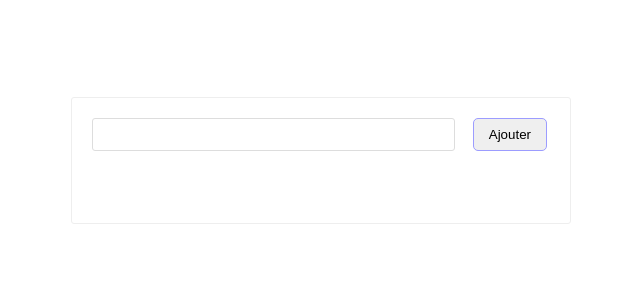
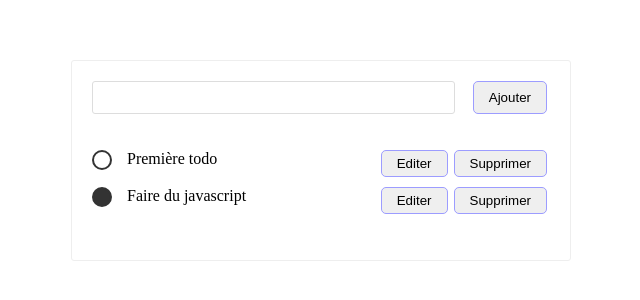
Before and after one commit to DavyR01/Javascript_TodoList, a website built with webpack: page src/todo/index92.html in a window 1280 px wide. Shown: the part 240-540 px from the top of the page, without its empty margins (319-959 px from the left). Built offline with nearby package versions, Linux system fonts and the light colour scheme.

Commit message:
Chapitre 13 : Leçon 93 - Affichage des todos

```diff
--- a/src/todo/index92.html
+++ b/src/todo/index92.html
@@ -3,7 +3,7 @@
 
 <head>
    <meta charset="UTF-8">
-   <meta name="viewport" content="width=device-width, initial-scale=1.0">
+   <meta name="viewport" content="width=device-wid  th, initial-scale=1.0">
    <meta http-equiv="X-UA-Compatible" content="ie=edge" />
    <title>To do</title>
 </head>
--- a/src/todo/index92.js
+++ b/src/todo/index92.js
@@ -3,4 +3,40 @@
 
 import './style92.css'
 
-const br = () => console.log('\n');
+// **************** 93) Affichage des todos **************************
+
+const ul = document.querySelector('ul')
+
+const todos = [
+   {
+      text: 'Première todo',
+      done: false
+   },
+   {
+      text: 'Faire du javascript',
+      done: true
+   }
+]
+
+const displayTodos = (todos) => {
+   const todosNode = todos.map((todo, index) => {
+      return createTodoElement(todo, index)
+   })
+   console.log(todosNode);
+   ul.innerHTML = ''; // on vide le HTML éventellement contenu dans ul.
+   ul.append(...todosNode) // On chercher à avoir une liste de node. Actuellement, on a un tableau d'éléments HTML. L'opérateur spread va permettre de convertir le tableau de nodes en une liste de nodes HTML séparés par des virgules. Cette conversion est nécessaire, en effet, append() prend une liste de noeuds séparés par des virgules et non un tableau.
+   console.log(...todosNode);
+}
+
+const createTodoElement = (todo, index) => {
+   const li = document.createElement("li");
+   li.innerHTML = `
+      <span class="todo ${todo.done ? 'done' : ''}"></span>
+      <p>${todo.text}</p>
+      <button>Editer</button>
+      <button>Supprimer</button>
+   `;
+   return li;
+}
+
+displayTodos(todos)
--- a/src/todo/style92.css
+++ b/src/todo/style92.css
@@ -56,6 +56,7 @@ ul {
 
 li {
    display: flex;
+   margin-bottom: 10px;
 }
 
 li p {
```
Also changed, not shown: src/todo/README.MD (added).
